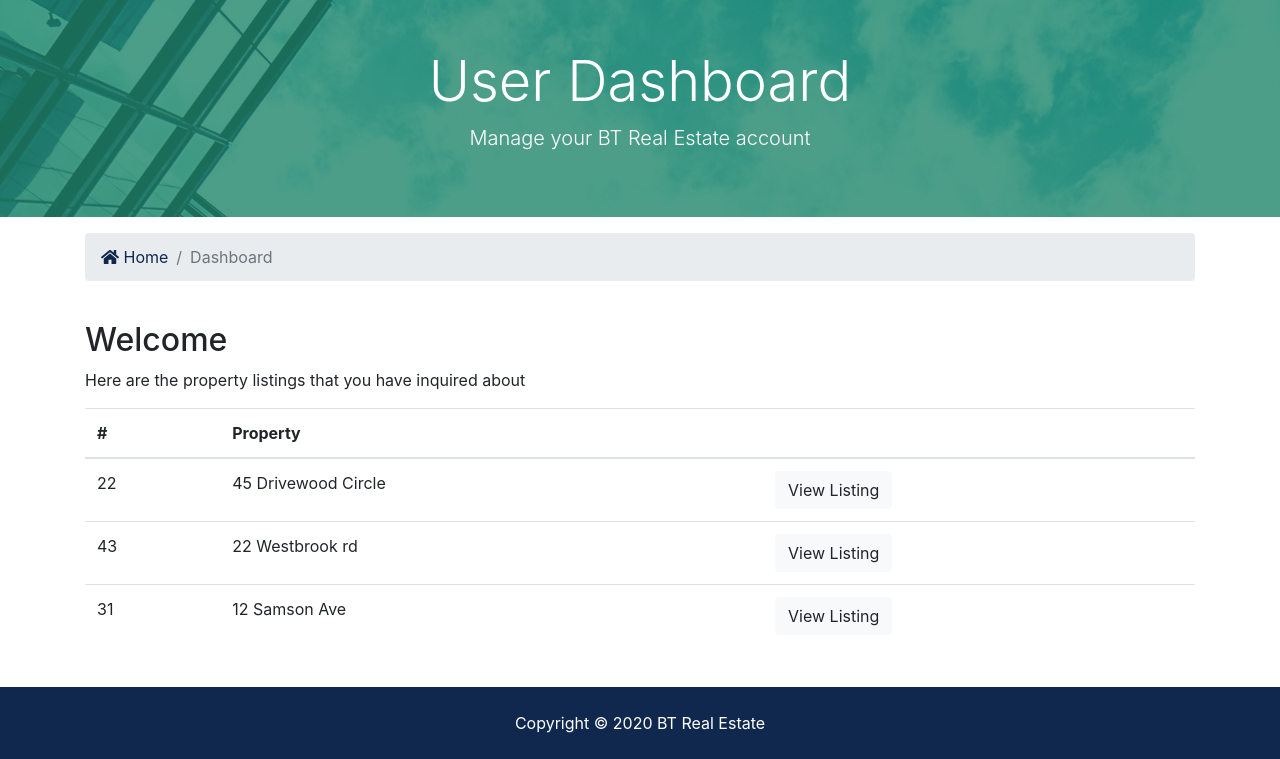
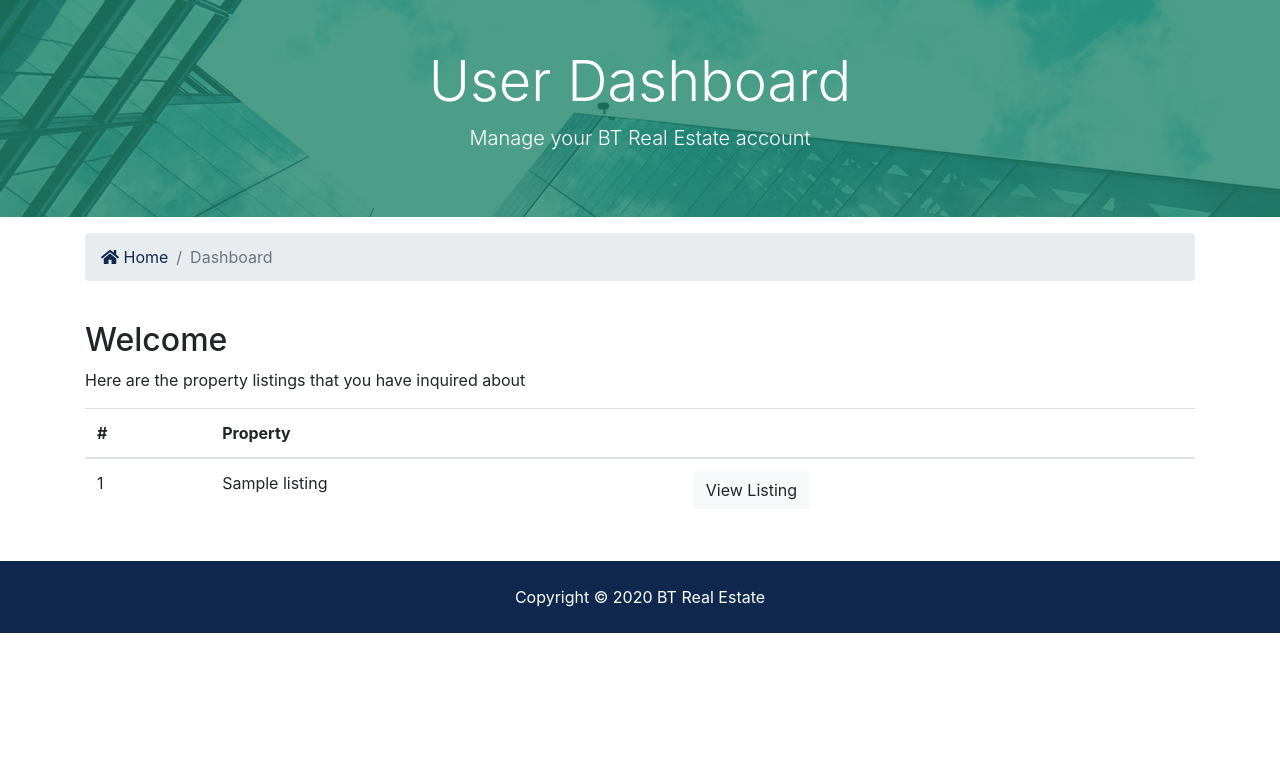
Before and after one commit to AituAbdiluly/django_real_estate, a Django app: template templates/accounts/dashboard.html in a window 1280 px wide. Shown: the part 128-887 px from the top of the page. After the commit the page ends 761 px from the top, so only its background shows below. Run offline with Django 3.2, Linux system fonts and the light colour scheme; the template is opened without the code that fills it: most values are stand-ins (such as "Sample title", 1, 10 or a date in 2020); some libraries are stand-ins or nearby versions.

Commit message:
Dashboard

```diff
--- a/templates/accounts/dashboard.html
+++ b/templates/accounts/dashboard.html
@@ -1,4 +1,5 @@
-{% extends 'base.html' %} {% block title %} | {{ user.first_name }}'s dashboard{% endblock %} {% block content %}
+{% extends 'base.html' %} {% block title %} | {{ user.first_name }}'s
+dashboard{% endblock %} {% block content %}
 
 <section id="showcase-inner" class="py-5 text-white">
   <div class="container">
@@ -43,27 +44,20 @@
             </tr>
           </thead>
           <tbody>
-            <tr>
-              <td>22</td>
-              <td>45 Drivewood Circle</td>
-              <td>
-                <a class="btn btn-light" href="#">View Listing</a>
-              </td>
-            </tr>
-            <tr>
-              <td>43</td>
-              <td>22 Westbrook rd</td>
-              <td>
-                <a class="btn btn-light" href="#">View Listing</a>
-              </td>
-            </tr>
-            <tr>
-              <td>31</td>
-              <td>12 Samson Ave</td>
-              <td>
-                <a class="btn btn-light" href="#">View Listing</a>
-              </td>
-            </tr>
+            {% if contacts %}
+              {% for contact in contacts %}
+                <tr>
+                  <td>{{contact.id}}</td>
+                  <td>{{contact.listing}}</td>
+                  <td>
+                    <a class="btn btn-light" href="{% url 'listing' contact.listing_id %}">View Listing</a>
+                  </td>
+                </tr>
+              {% endfor %}
+              {% else %}
+                <p>No inquiries available.</p>
+            {% endif %}
+
           </tbody>
         </table>
       </div>
```
Also changed, not shown: accounts/views.py (+8 -1 lines).
